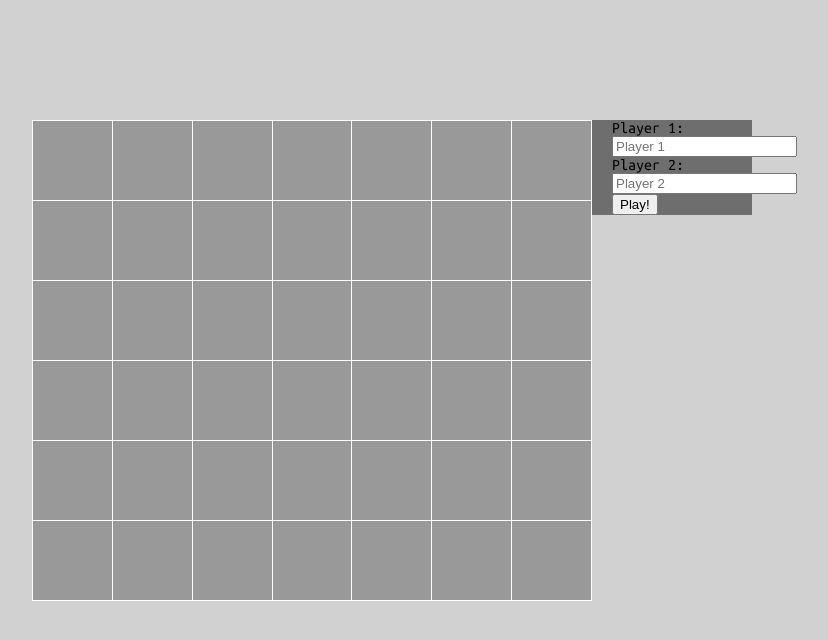
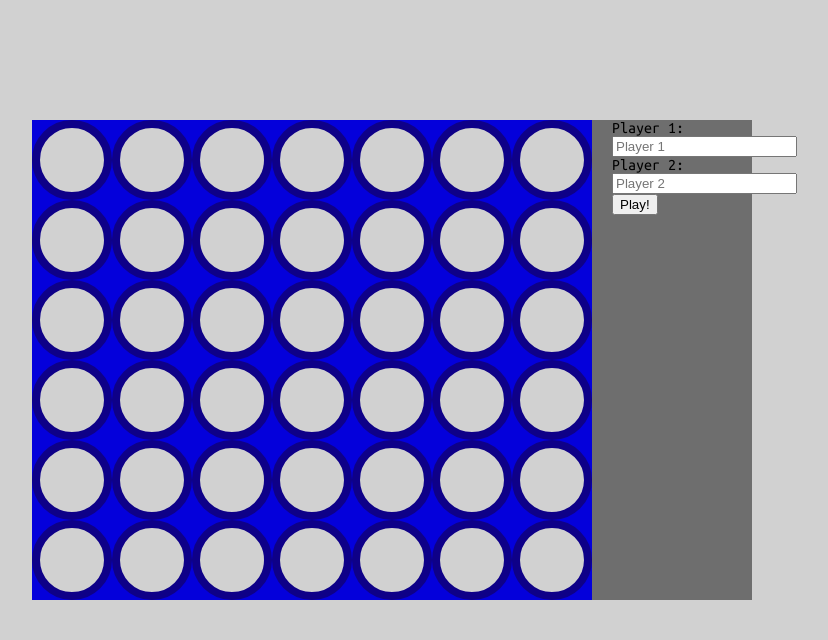
Before and after one commit to Teddymannen/JSConnect4, a website: page index.html in a window 1280 px wide. Shown: the whole page, without its empty margins (248-1076 px from the left). Drawn offline with Linux system fonts and the light colour scheme.

Commit message:
Update style.css
Testing some color options.

```diff
--- a/style.css
+++ b/style.css
@@ -7,7 +7,7 @@
 }
 
 html {
-    background-color: #d1d1d1;
+    background-color: rgb(209, 209, 209);
 }
 
 body {
@@ -20,27 +20,29 @@ body {
     margin-left: calc(50vw - 45vh);
     width: 70vh;
     height: 60vh;
-    background-color: #999;
+    background-color: rgb(4, 0, 219);
     float: left;
     border-spacing: 0;
-    border-collapse: collapse;
+    /* border-collapse: collapse; */
+    border-collapse: separate;
 }
 
 .board td {
-    border: 1px solid #fff;
+    border: 1vh solid rgb(14, 0, 136);
+    border-radius: 50%;
     text-align: center;
     font-size: calc(70vh / 9);
-    color: white;
-    /* background-color: rgb(90, 90, 90); */
+    /* color: rgb(6, 173, 81); */
     width: calc(70vh / 7);
     height: calc(60vh / 6);
 }
 
 .info {
-    background-color: #6e6e6e;
+    background-color: rgb(110, 110, 110);
     margin-top: calc(50vh - 35vh);
     padding-left: 40px;
     width: 20vh;
+    height: 60vh;
     float: left;
     padding-left: 20px;
 }
@@ -52,7 +54,15 @@ p {
 
 .pClass {
     /* I want to change the color of the text in the p tag */
-    color: #00f7ff;
+    color: rgb(0, 247, 255);
+}
+
+.empty {
+    width: 90%;
+    height: 90%;
+    margin: auto;
+    border-radius: 50%;
+    background-color: rgb(209, 209, 209);
 }
 
 .yellow {
@@ -92,6 +102,7 @@ p {
     }
 
     .board td {
+        border: 1vw solid rgb(14, 0, 136);
         width: calc(80vw / 7);
         height: calc(70vw / 6);
         font-size: calc(80vw / 9);
```
